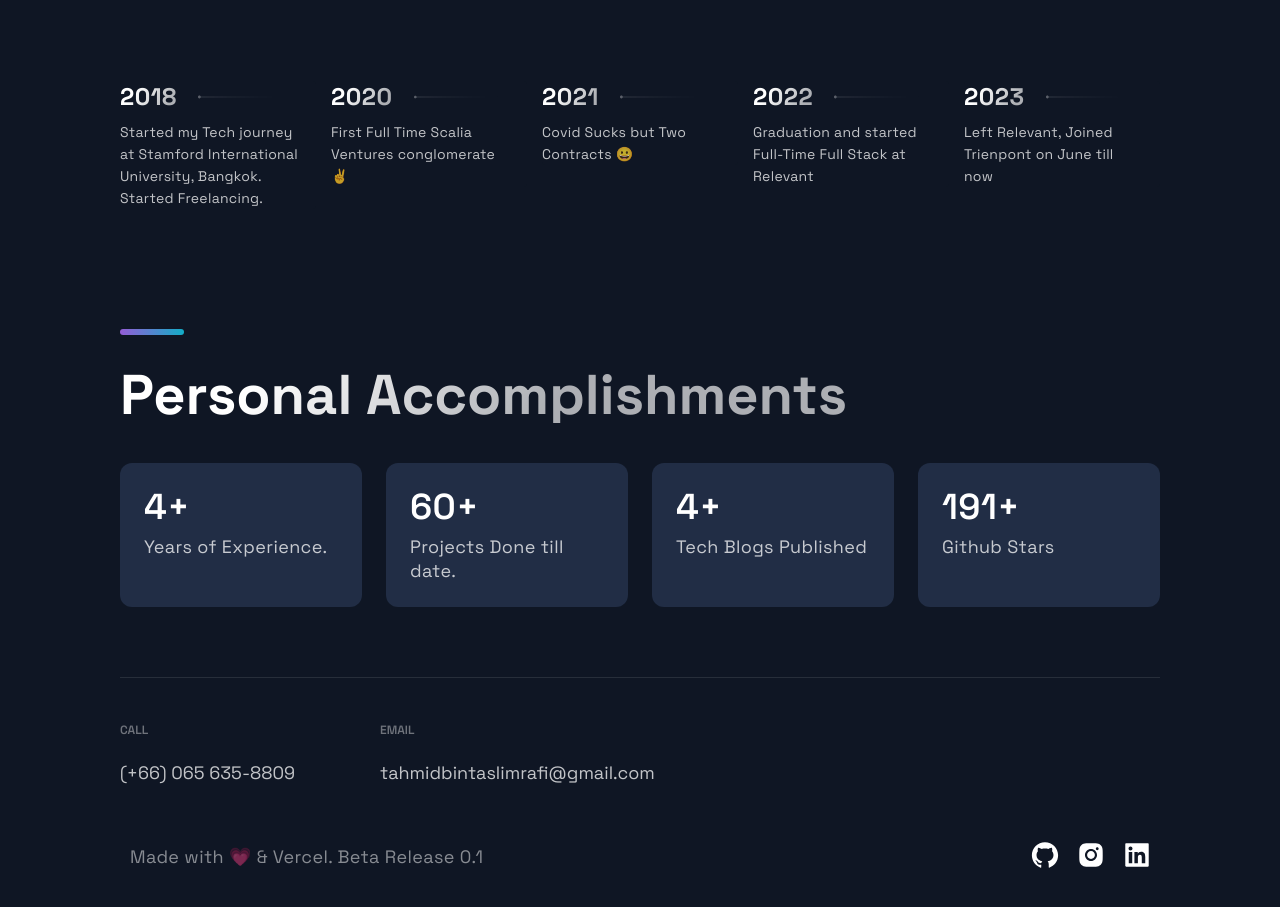
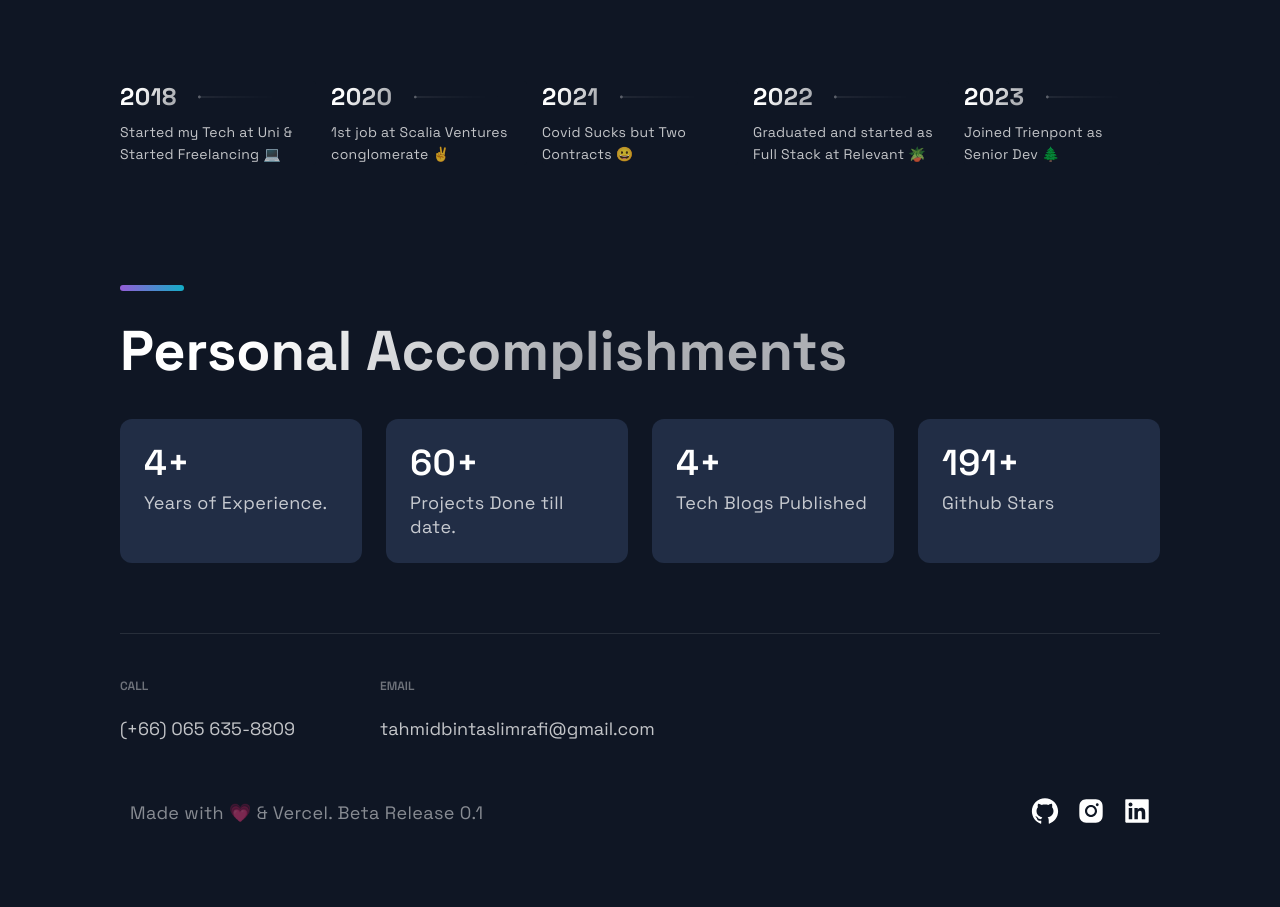
Before and after one commit to tahmidbintaslim/tahmid.github.io, a Next.js app: page / in a window 1280 px wide. Shown: the part 3670-4577 px from the top of the page. Built offline with nearby package versions, Linux system fonts and the light colour scheme.

Commit message:
Minor Changes

```diff
--- a/src/constants/constants.js
+++ b/src/constants/constants.js
@@ -38,9 +38,9 @@ export const projects = [
 ];
 
 export const TimeLineData = [
-  { year: 2018, text: 'Started my Tech journey at Stamford International University, Bangkok. Started Freelancing. ', },
-  { year: 2020, text: 'First Full Time Scalia Ventures conglomerate ✌️', },
+  { year: 2018, text: 'Started my Tech at Uni & Started Freelancing 💻', },
+  { year: 2020, text: '1st job at Scalia Ventures conglomerate ✌️', },
   { year: 2021, text: 'Covid Sucks but Two Contracts 😀', },
-  { year: 2022, text: 'Graduation and started Full-Time Full Stack at Relevant', },
-  { year: 2023, text: 'Left Relevant, Joined Trienpont on June till now', },
+  { year: 2022, text: 'Graduated and started as Full Stack at Relevant 🪴', },
+  { year: 2023, text: 'Joined Trienpont as Senior Dev 🌲', },
 ];
```
